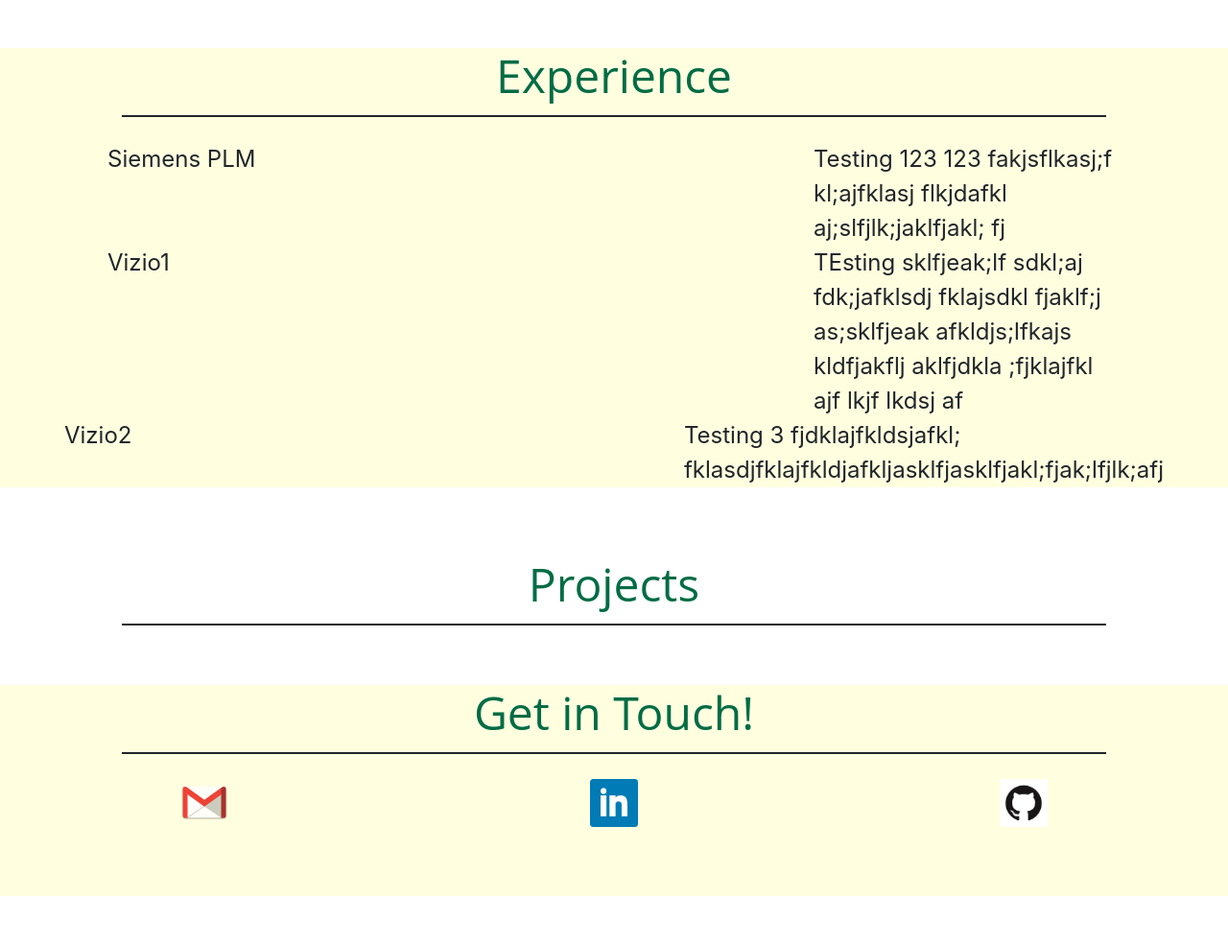
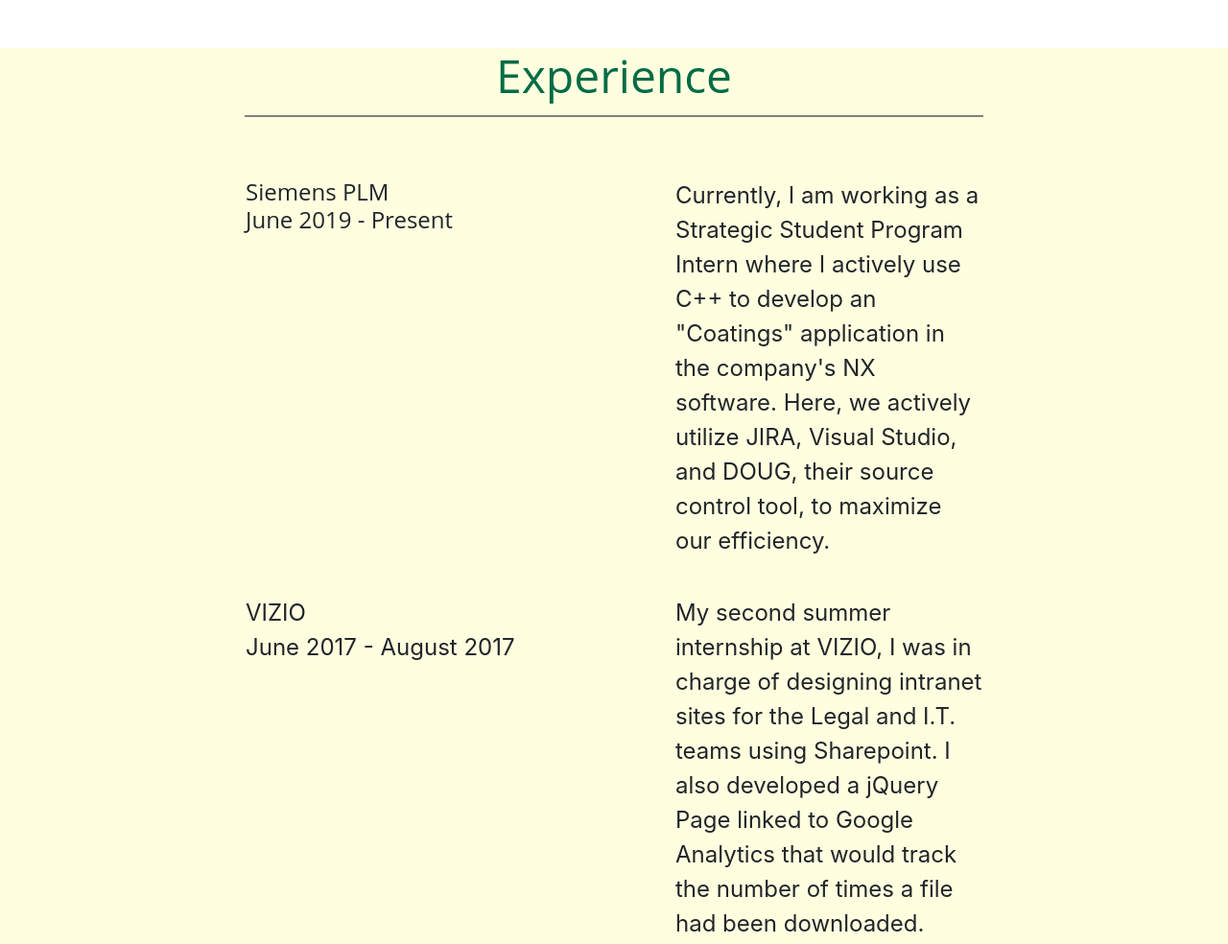
Before and after one commit to brianchiang2012/personal_website, a plain HTML site: page index.html in a window 1280 px wide. Shown: the part 1600-2584 px from the top of the page at 96% size. Before the commit the page ends 2534 px from the top, so only its background shows below. Drawn offline with nearby package versions, Linux system fonts and the light colour scheme.

Commit message:
Added text to experience portion

```diff
--- a/index.html
+++ b/index.html
@@ -64,29 +64,45 @@
 
         <div class = "experience-resume-item">
           <div class ="experience-flex-left-item">
-            Siemens PLM
+
+            <h1 id = "experience-title">
+              Siemens PLM
+              <br>
+              June 2019 - Present
+            </h1>
+
           </div>
           <div class = "experience-flex-right-item">
-            Testing 123 123 fakjsflkasj;f kl;ajfklasj flkjdafkl aj;slfjlk;jaklfjakl; fj
+            Currently, I am working as a Strategic Student Program Intern where I actively use
+            C++ to develop an "Coatings" application in the company's NX software. Here, we actively
+            utilize JIRA, Visual Studio, and DOUG, their source control tool, to maximize our
+            efficiency.
           </div>
         </div>
 
         <div class = "experience-resume-item">
           <div class ="experience-flex-left-item">
-            Vizio1
+            VIZIO
+            <br>
+            June 2017 - August 2017
           </div>
           <div class = "experience-flex-right-item">
-            TEsting sklfjeak;lf sdkl;aj fdk;jafklsdj fklajsdkl fjaklf;j as;sklfjeak
-            afkldjs;lfkajs kldfjakflj aklfjdkla ;fjklajfkl ajf lkjf lkdsj af
+            My second summer internship at VIZIO, I was in charge of designing intranet sites for
+            the Legal and I.T. teams using Sharepoint. I also developed a jQuery Page linked to Google
+            Analytics that would track the number of times a file had been downloaded.
           </div>
         </div>
 
         <div class = "experience-resume-item">
           <div class ="experience-flex-left-item">
-            Vizio2
+            VIZIO
+            <br>
+            June 2016 - August 2016
           </div>
           <div class = "experience-flex-right-item">
-            Testing 3 fjdklajfkldsjafkl; fklasdjfklajfkldjafkljasklfjasklfjakl;fjak;lfjlk;afj
+            The first summer internship at VIZIO, I gathered data for each of the VIZIO products
+            into a .csv file where they would be input into a SAP database. Afterwards, I designed
+            basic webpages for each product using HTML and CSS.
           </div>
         </div>
 
--- a/style.css
+++ b/style.css
@@ -3,19 +3,22 @@
   display: flex;
   justify-content: space-between;
   flex-direction: column;
+
 }
 .experience-resume-item
 {
   display: flex;
-  justify-content: space-around;
+  justify-content: center;
   flex-direction: row;
+  align-items: left;
 
 }
 .experience-flex-left-item
 {
   /* Composed of the company name
       Position */
-  flex-basis: 40%;
+  flex-basis: 35%;
+  margin-top: 3%;
 }
 
 .experience-flex-right-item
@@ -23,7 +26,7 @@
   /*Composed of the duration/time period
     and description of the position
     */
-
+  margin-top:3%;
   flex-basis: 25%
 
 }
@@ -79,7 +82,6 @@
 {
   /*style for the flex container containing
     contact icons*/
-
   display: flex;
   justify-content: space-around;
   flex-direction: row;
@@ -89,11 +91,12 @@
   /*style for line separator
     create a solid line every time
     invoked */
-  border: 1px solid;
-  width: 80%;
+  border: 0.5px solid;
+  width: 60%;
   margin: auto;
   margin-top: 1%;
   margin-bottom: 2%;
+  color: gray;
 }
 
 /*IDs*/
@@ -143,6 +146,27 @@
     font-size: 24px;
 }
 
+#experience-body-text
+{
+  /*Style for the body text inside
+    the experience section */
+
+
+}
+
+#experience-title
+{
+  /*Style for titles
+    inside the experience section
+    such as the company name
+  */
+  font-size: 24px;
+
+  font-family: "Open Sans"
+
+}
+
+
 a{
   font-size: 20px;
 }
```
